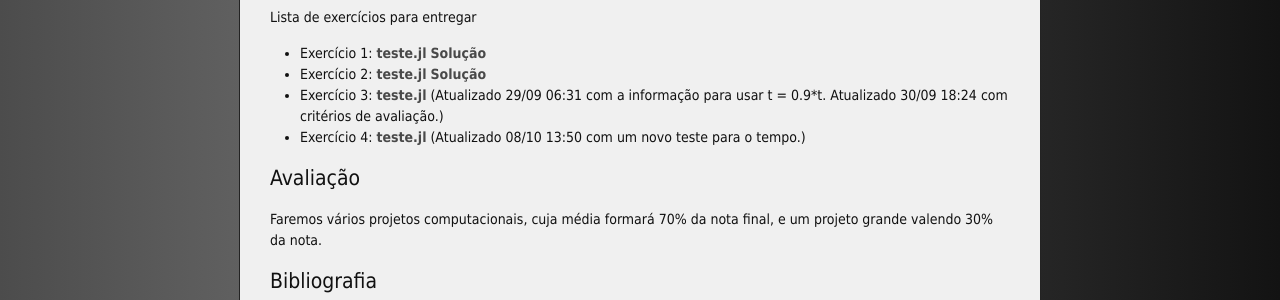
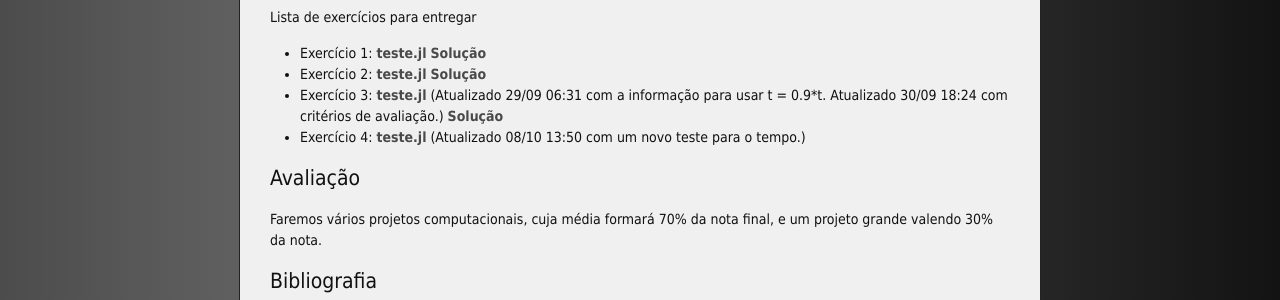
Before and after one commit to abelsiqueira/abelsiqueira.github.io-old, a Jekyll site: the page built from _posts/br/2015-08-02-cm114-2015s2.markdown, in a window 1280 px wide. Shown: the part 1436-1736 px from the top of the page. Built offline with Jekyll 4.4.1, drawn with Linux system fonts in a browser that asks for light colours; nearby versions of some CDN libraries.

Commit message:
Adiciona solução de bfgs

```diff
--- a/_posts/br/2015-08-02-cm114-2015s2.markdown
+++ b/_posts/br/2015-08-02-cm114-2015s2.markdown
@@ -99,6 +99,7 @@ Lista de exercícios para entregar
   - Exercício 3: [teste.jl]({{ site.baseurl }}/disciplinas/cm114/ex3/teste.jl)
     (Atualizado 29/09 06:31 com a informação
     para usar t = 0.9*t. Atualizado 30/09 18:24 com critérios de avaliação.)
+    [Solução]({{ site.baseurl }}/disciplinas/cm114/ex3/bfgs.jl)
   - Exercício 4: [teste.jl]({{ site.baseurl }}/disciplinas/cm114/ex4/teste.jl)
     (Atualizado 08/10 13:50 com um novo teste para o tempo.)
 
```
Also changed, not shown: 1 other file.
